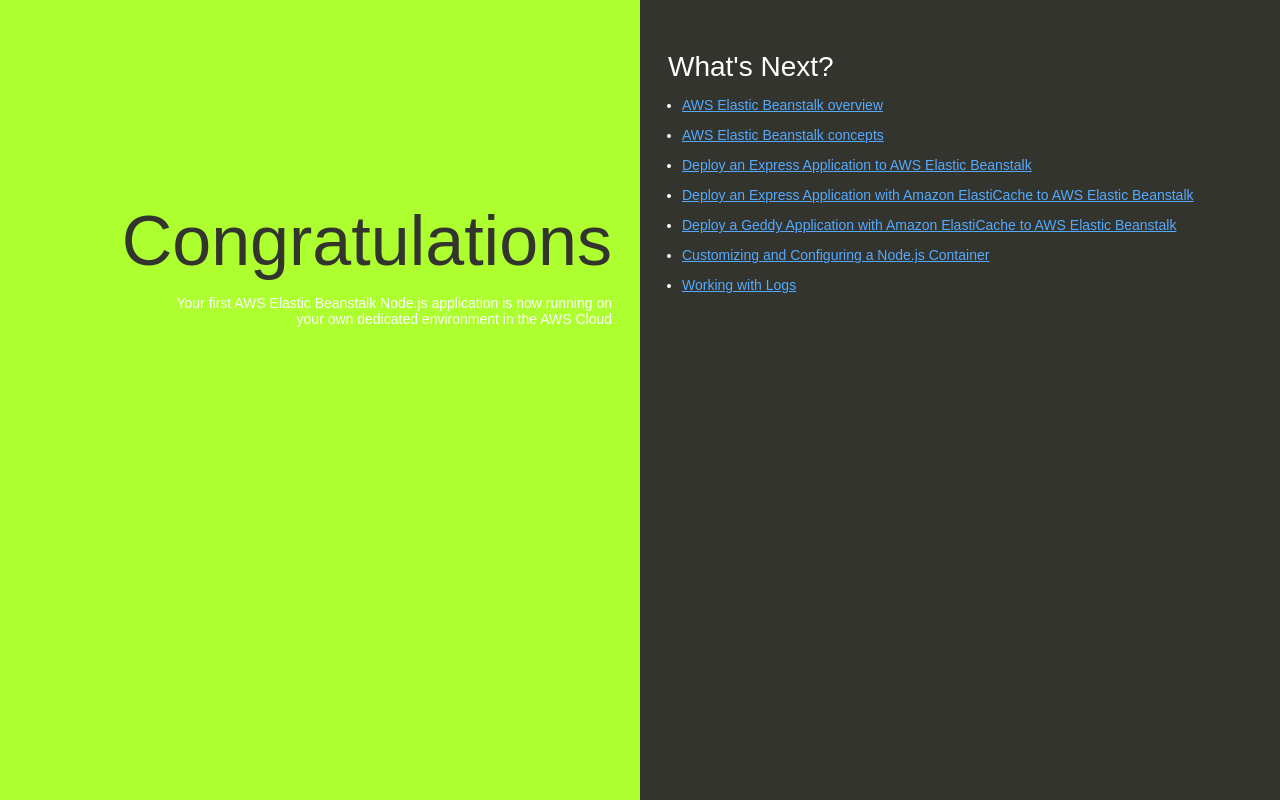
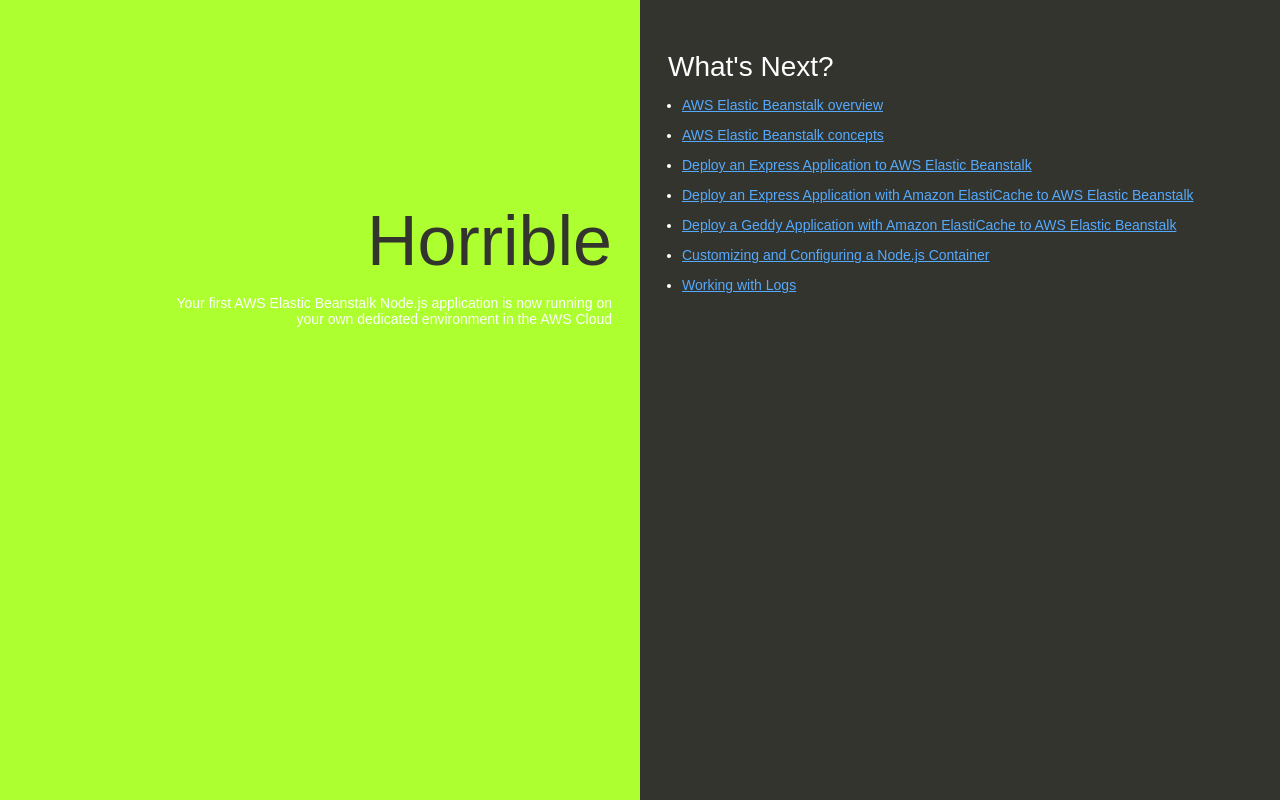
Before and after one commit to saJeremyQin/my-nodejs-app, a website: page index.html in a window 1280 px wide. Drawn offline with Linux system fonts and the light colour scheme.

Commit message:
change Congratulations to Horrible

```diff
--- a/index.html
+++ b/index.html
@@ -74,7 +74,7 @@
   </head>
   <body>
     <div class="textColumn">
-      <h1>Congratulations</h1>
+      <h1>Horrible</h1>
       <p>Your first AWS Elastic Beanstalk Node.js application is now running on your own dedicated environment in the AWS Cloud</p>
     </div>
     <div class="linksColumn">
```
